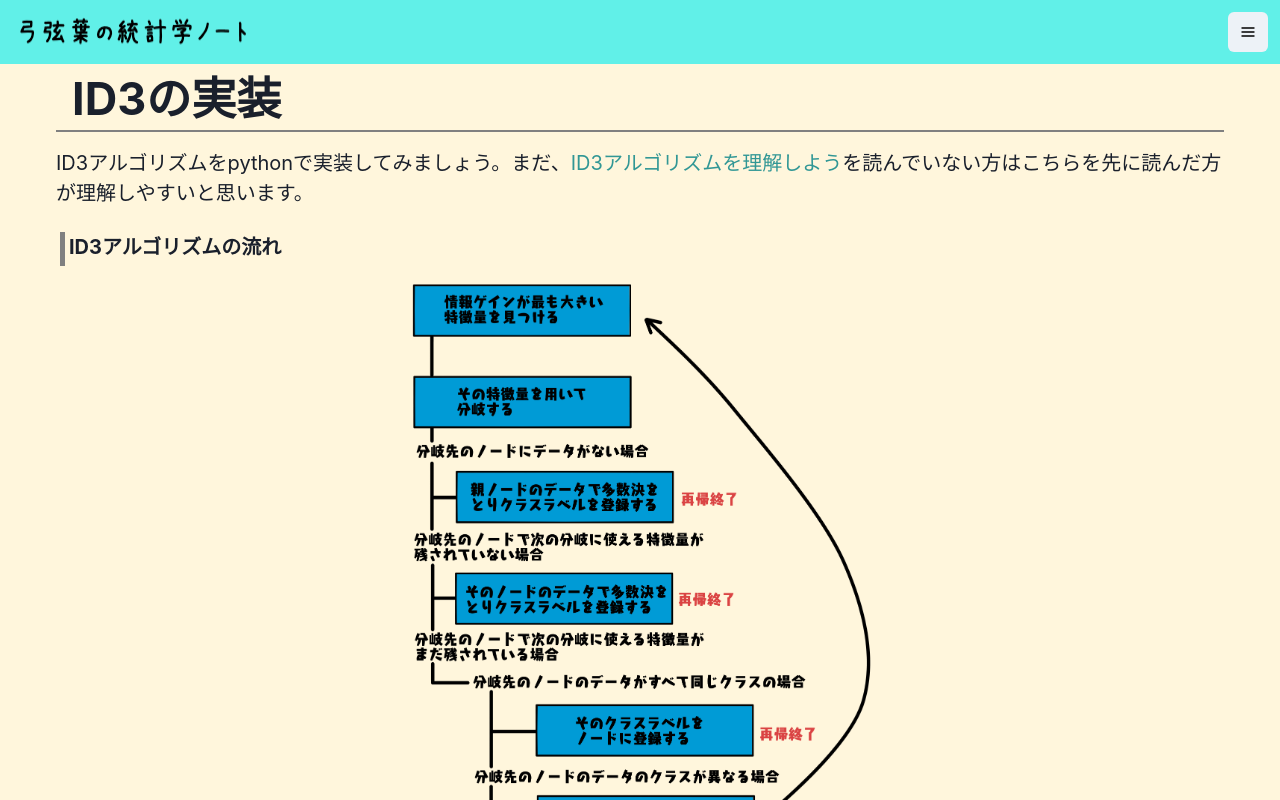
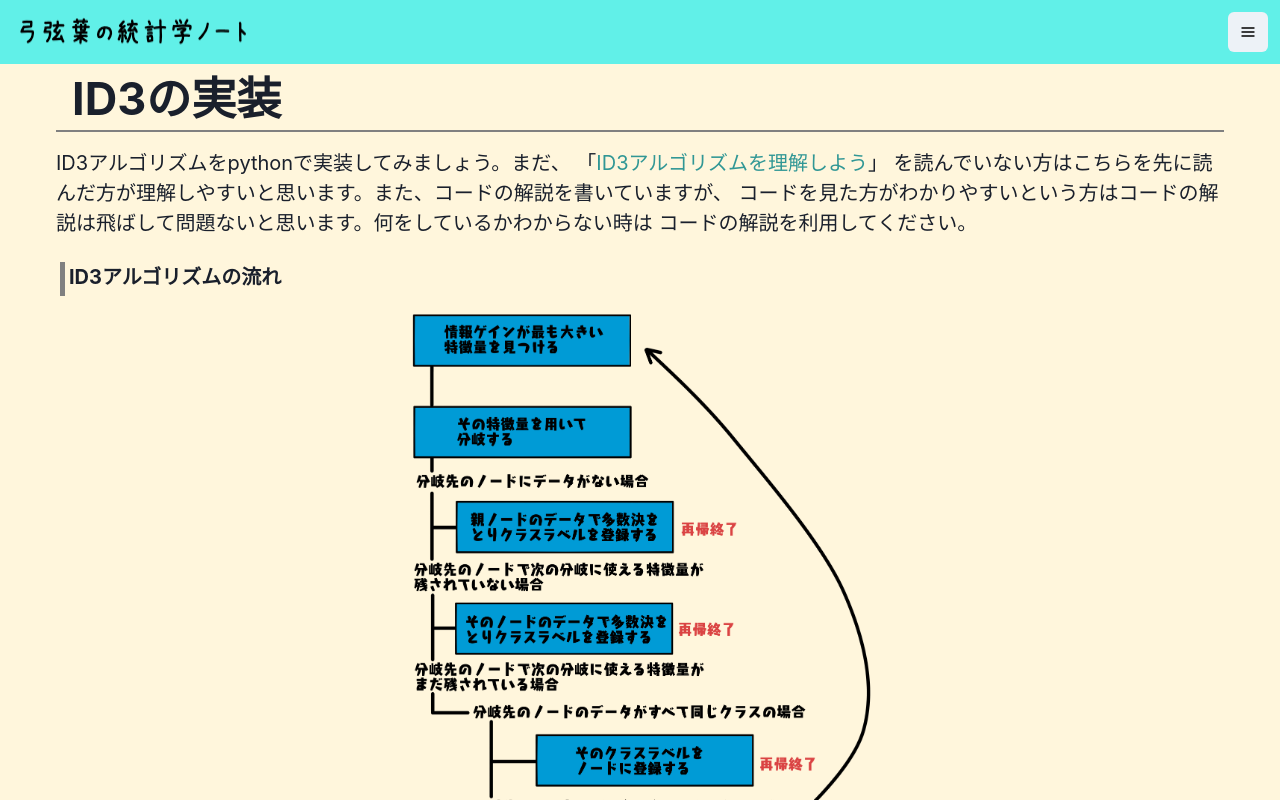
Before and after one commit to takusan2/statisticsSite, a Next.js app: page /machine_learning/decision_tree/id3_with_python in a window 1280 px wide. Shown: the top 800 px of the page. Built offline with nearby package versions, Linux system fonts and the light colour scheme.

Commit message:
add relative page

```diff
--- a/src/pages/machine_learning/decision_tree/id3_with_python.tsx
+++ b/src/pages/machine_learning/decision_tree/id3_with_python.tsx
@@ -10,6 +10,7 @@ import Section from "src/components/articleTools/Section";
 import SubSection from "src/components/articleTools/SubSection";
 import SubSubSection from "src/components/articleTools/SubSubSection";
 import DefaultLayout from "src/components/DefaultLayout";
+import { FileIcon } from "src/components/folderTools/FileIcon";
 import DataFrame from "src/images/machinLearning/DecisionTree/DataFramePlayTennis.png";
 import id3Process from "src/images/machinLearning/DecisionTree/Id3Process.png";
 
@@ -247,11 +248,11 @@ const Pages = () => {
     <DefaultLayout>
       <Section title="ID3の実装" />
       <Box>
-        ID3アルゴリズムをpythonで実装してみましょう。まだ、
-        <Hlink href="decision_tree/id3_algorythm">
-          ID3アルゴリズムを理解しよう
-        </Hlink>
-        を読んでいない方はこちらを先に読んだ方が理解しやすいと思います。
+        ID3アルゴリズムをpythonで実装してみましょう。まだ、 「
+        <Hlink href="id3_algorythm">ID3アルゴリズムを理解しよう</Hlink>」
+        を読んでいない方はこちらを先に読んだ方が理解しやすいと思います。また、コードの解説を書いていますが、
+        コードを見た方がわかりやすいという方はコードの解説は飛ばして問題ないと思います。何をしているかわからない時は
+        コードの解説を利用してください。
       </Box>
       <SubSection title="ID3アルゴリズムの流れ" />
       <VStack align="center">
@@ -449,6 +450,10 @@ const Pages = () => {
           </Hlink>
         </ListItem>
       </UnorderedList>
+      <SubSection title="関連記事" />
+      <Hlink href="id3_algorythm">
+        <FileIcon label="ID3アルゴリズムを理解しよう" />
+      </Hlink>
     </DefaultLayout>
   );
 };
```
Also changed, not shown: src/pages/machine_learning/decision_tree/id3_algorythm.tsx (+4 -3 lines).
